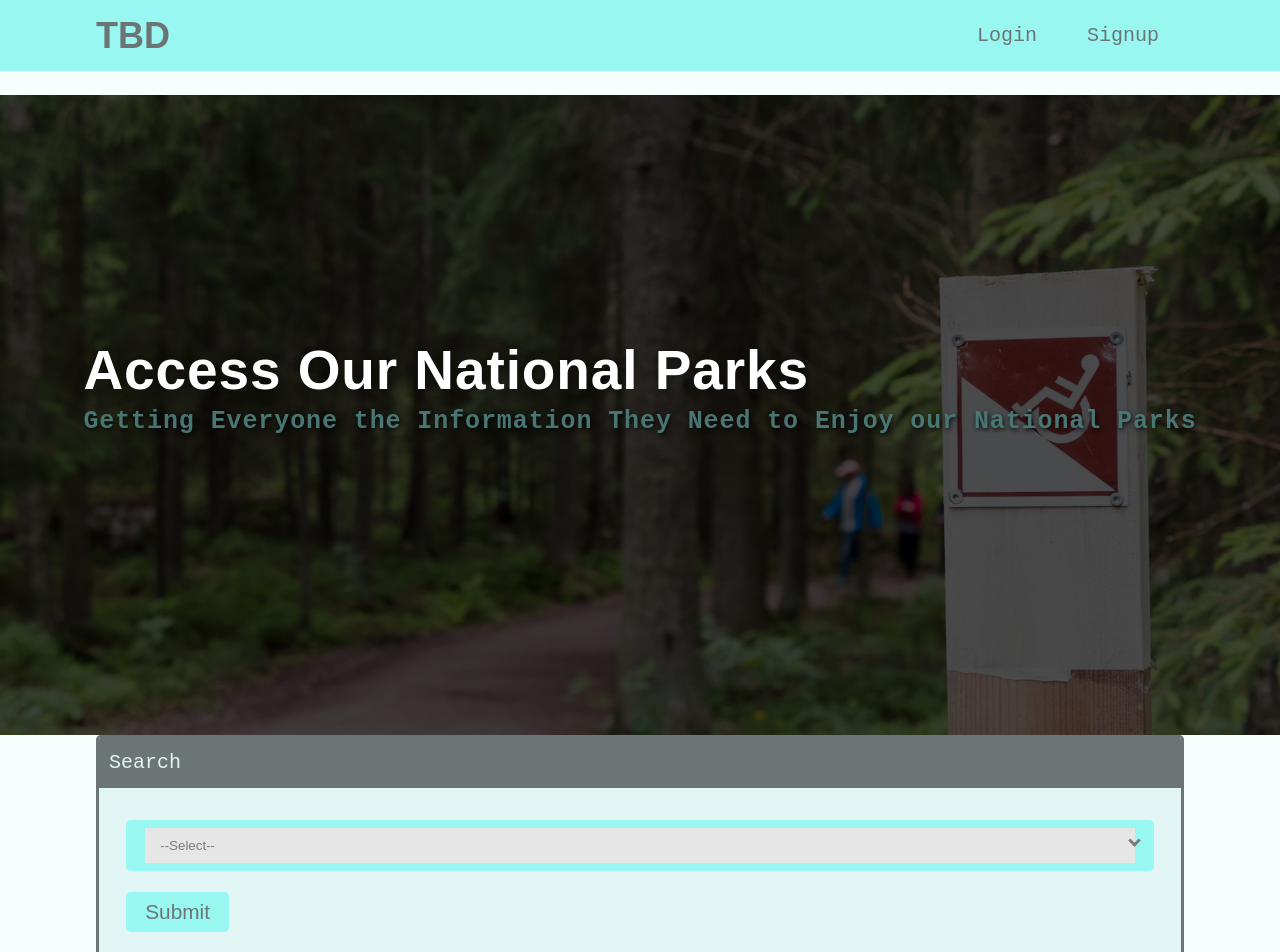
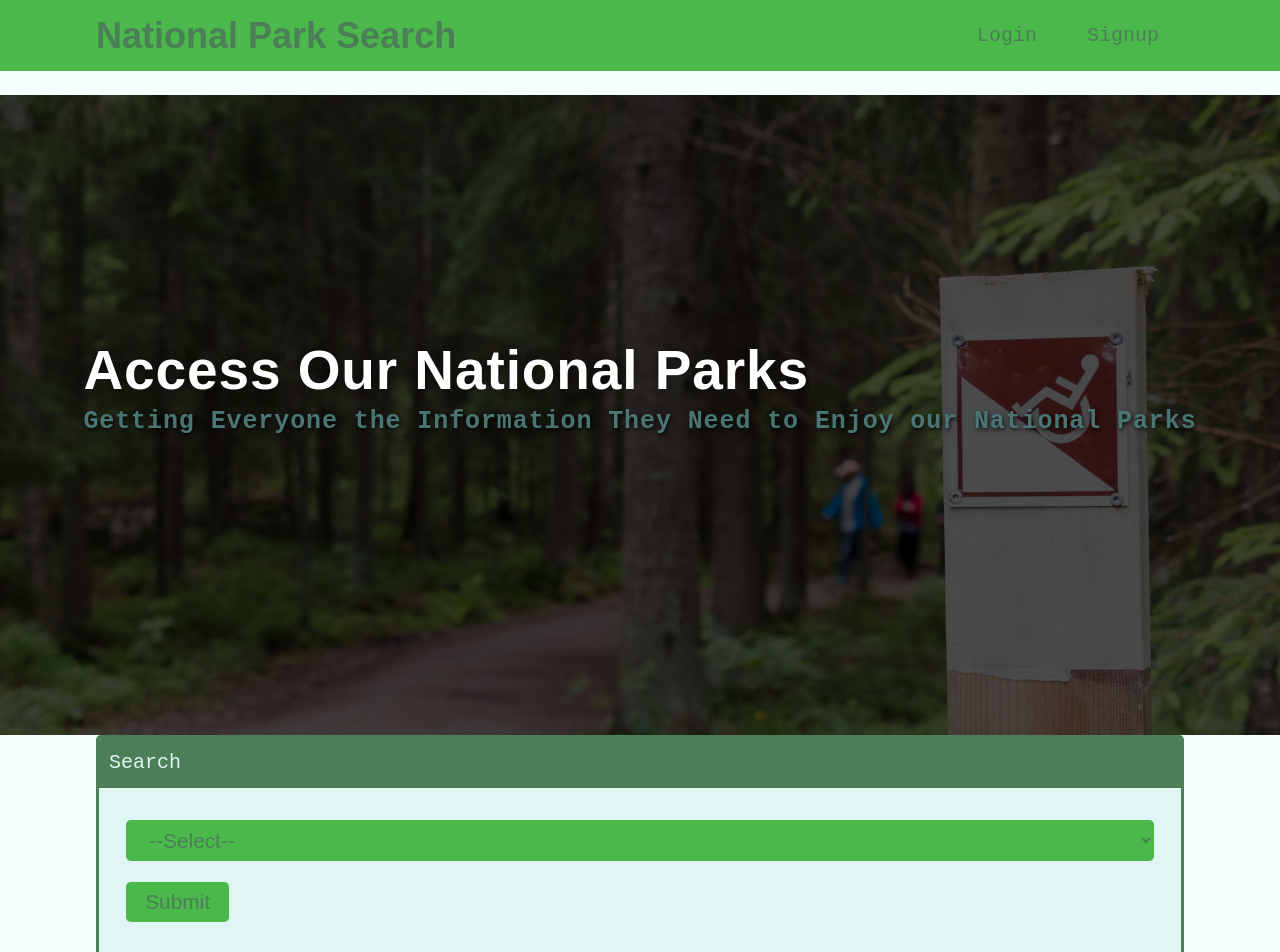
Before and after one commit to kabradshaw1/National-Parks, a React (Create React App) app in the folder client/: page / in a window 1280 px wide. Shown: the top 952 px of the page. Built offline with nearby package versions, Linux system fonts and the light colour scheme.

Commit message:
some cosmetic changes

```diff
--- a/client/public/index.html
+++ b/client/public/index.html
@@ -2,7 +2,7 @@
 <html lang="en">
   <head>
     <meta charset="utf-8" />
-    <link rel="icon" href="%PUBLIC_URL%/favicon.ico" />
+    <link rel="icon" href="%PUBLIC_URL%/logo.svg" />
     <meta name="viewport" content="width=device-width, initial-scale=1" />
     <meta name="theme-color" content="#000000" />
     <meta
--- a/client/src/components/Header/index.js
+++ b/client/src/components/Header/index.js
@@ -15,7 +15,7 @@ const Header = () => {
 
       <div className="container flex-row justify-space-between-lg justify-center align-center">
         <Link to="/">
-          <h1>TBD</h1>
+          <h1>National Park Search</h1>
         </Link>
 
         <nav className="text-center">
--- a/client/src/components/SearchForm/index.js
+++ b/client/src/components/SearchForm/index.js
@@ -12,7 +12,7 @@ const SearchForm = () => {
   const [searchInput, setSearchInput] = useState('');
 
   const [savePark, { error }] = useMutation(SAVE_PARK, {
-    update(cache, { data: {savePark} }) {
+    update(cache, { data: { savePark } }) {
         // could potentially not exist yet, so wrap in a try/catch
       try {
         // update me array's cache
@@ -27,6 +27,7 @@ const SearchForm = () => {
 
     // update saved array's cache
       const { saved } = cache.readQuery({ query: QUERY_SAVED });
+      console.log(saved);
       cache.writeQuery({
         query: QUERY_SAVED,
         data: { saved: [savePark, ...saved] },
@@ -79,17 +80,15 @@ const SearchForm = () => {
           className="card-body"
           onSubmit={handleFormSubmit}
         >
-          <div className="select pill mb-3">
-            <select className='' name='searchInput' value={searchInput} onChange={(e) => setSearchInput(e.target.value)} >
+          <select className="select pill mb-3" name='searchInput' value={searchInput} onChange={(e) => setSearchInput(e.target.value)}>
                 <option>--Select--</option>
                 <option>parks</option>
                 <option>Hello 2</option>
                 <option>Hello 3</option>
                 <option>Hello 4</option>
-            </select>
             <div className="select_arrow">
             </div>
-          </div>
+          </select>
             <button className="btn col-12 col-md-3" type="submit">
               Submit
             </button>
--- a/client/src/index.css
+++ b/client/src/index.css
@@ -1,10 +1,10 @@
 :root {
-  --primary: #497573;
-  --secondary: #99f7f2;
+  --primary: #3d7c49;
+  --secondary: #4ab84a;
   --tertiary: #b2c2c1;
   --quatrinary: #cadbda;
   --light: #e1f5f4;
-  --dark: #6c7575;
+  --dark: #4c7f57;
   --error: rgb(228, 46, 1);
   --border-radius: 0.3rem;
   --spacing-one: calc(1rem * 0.25);
```
Also changed, not shown: client/public/Logo.svg (added).
